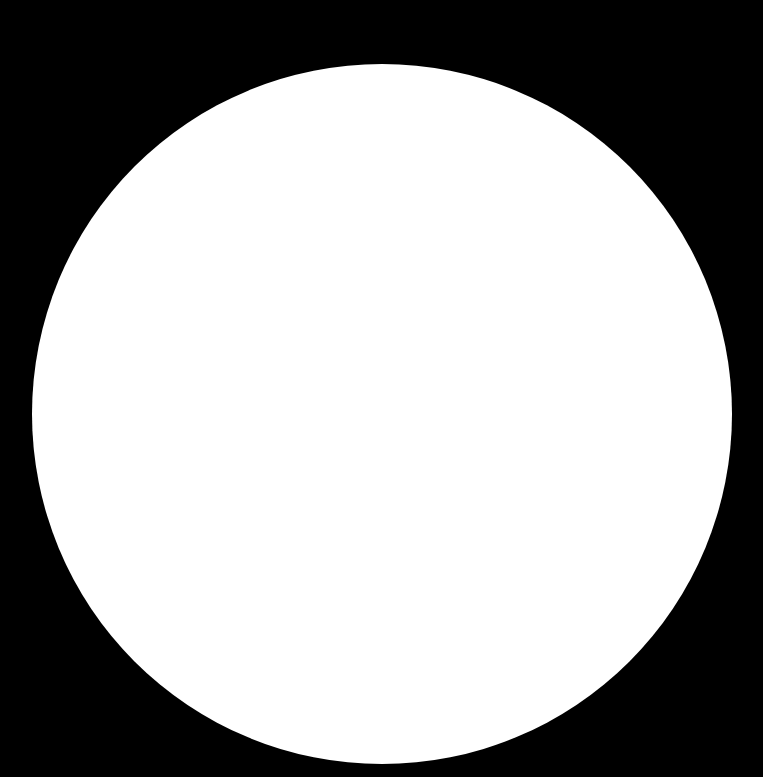
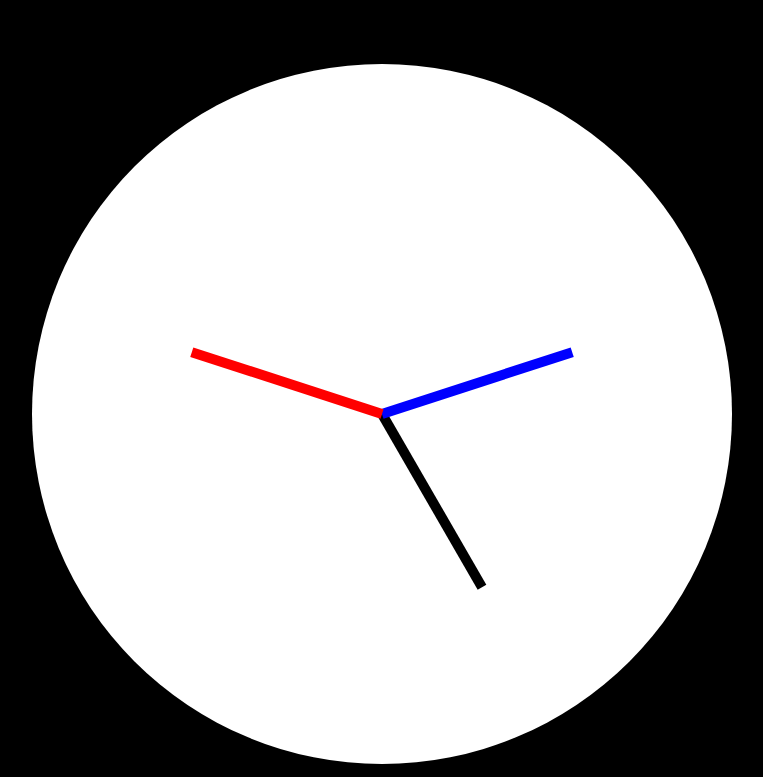
Before and after one commit to EliasenJason/javascript30, a plain HTML site: page 2 - clock/index.html in a window 1280 px wide. Shown: the top 777 px of the page, without its empty margins (258-1021 px from the left). Drawn offline with Linux system fonts and the light colour scheme.

Commit message:
Clock is functioning

```diff
--- a/2 - clock/index.html
+++ b/2 - clock/index.html
@@ -8,8 +8,14 @@
 </head>
 <body>
     <div id="container">
-        <div id="clock"></div>
-        <div id="digital"><p>00:00.00</p></div>
+        <div id="clock">
+            <div id="hours"></div>
+            <div id="minutes"></div>
+            <div id="seconds"></div>
+        </div>
+        <div id="digital">
+            <p>00:00.00</p>
+        </div>
     </div>
 
     <script src="./javascript.js"></script>
--- a/2 - clock/javascript.js
+++ b/2 - clock/javascript.js
@@ -2,9 +2,11 @@
 function adjustTime() {
     let date = new Date()
     let digital = document.querySelector('#digital p')
-    digital.innerHTML = `${date.getHours()}:${date.getMinutes()}.${date.getSeconds() < 10 ? 0 + date.getSeconds().toString() : date.getSeconds()}`
+    digital.innerHTML = `${date.getHours()}:${date.getMinutes() < 10 ? 0 + date.getMinutes().toString() : date.getMinutes()}.${date.getSeconds() < 10 ? 0 + date.getSeconds().toString() : date.getSeconds()}`
+    document.getElementById('hours').style.transform = `rotate(${date.getHours() > 12 ? (date.getHours() / 12) * 360 : (((date.getHours() - 12) / 12) * 360)}deg`
+    document.getElementById('minutes').style.transform = `rotate(${(date.getMinutes() / 60) * 360}deg)`
+    document.getElementById('seconds').style.transform = `rotate(${(date.getSeconds() / 60) * 360}deg)`
 }
-
 
 setInterval(() => {
     adjustTime()
--- a/2 - clock/style.css
+++ b/2 - clock/style.css
@@ -14,13 +14,40 @@ body {
     margin: 5% auto;
 }
 #clock {
-    display: inline-block;
+    display: absolute;
     width: 700px;
     height: 700px;
     background-color: white;
-    content: none;
     border-radius: 100%;
     margin-bottom: 1em;
+}
+
+#hours {
+    position: absolute;
+    background-color: black;
+    margin: 150px 345px;
+    width: 10px;
+    height: 200px;
+    transform-origin: bottom;
+    transform: rotate(0deg)
+}
+#minutes {
+    position: absolute;
+    background-color: blue;
+    margin: 150px 345px;
+    width: 10px;
+    height: 200px;
+    transform-origin: bottom;
+    transform: rotate(0deg)
+}
+#seconds {
+    position: absolute;
+    background-color: red;
+    margin: 150px 345px;
+    width: 10px;
+    height: 200px;
+    transform-origin: bottom;
+    transform: rotate(0deg)
 }
 
 #digital {
```
